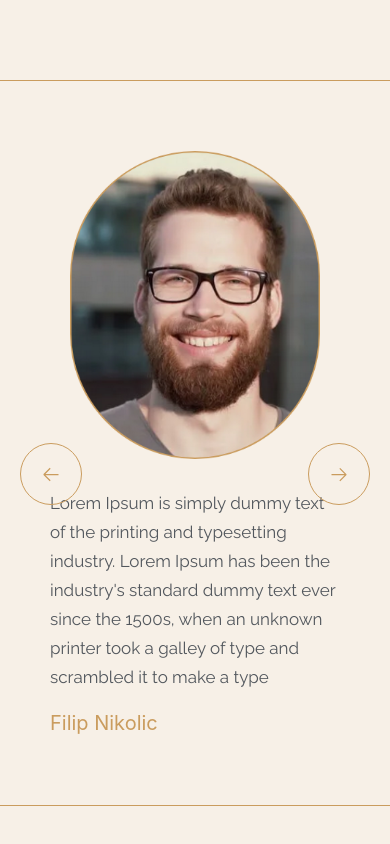
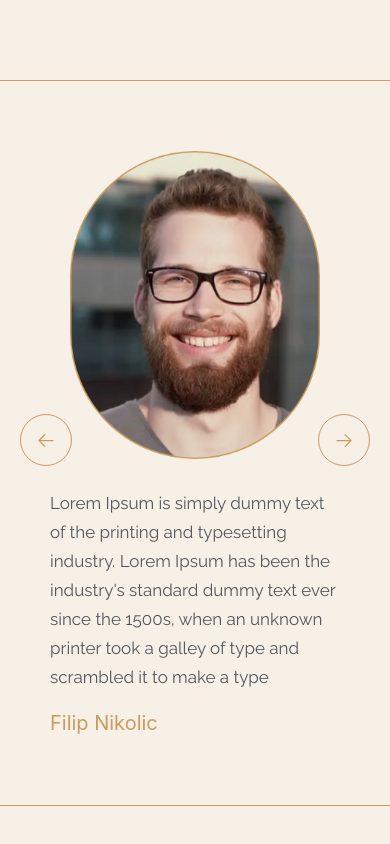
Before and after one commit to nerko85/estetika-dent, a Next.js app: page / in a window 390 px wide. Shown: the part 1620-2464 px from the top of the page. Built offline with nearby package versions, Linux system fonts and the light colour scheme.

Commit message:
Added animation to arrows and fixed team padding

```diff
--- a/components/Slider/Slider.js
+++ b/components/Slider/Slider.js
@@ -28,19 +28,17 @@ export default function Slider({ elements, children, type, perView, nav }) {
           breakpoints={{
             300: {
               slidesPerView: 1,
-              spaceBetween: 20,
+              spaceBetween: 0,
             },
             640: {
               slidesPerView: 1,
-              spaceBetween: 20,
+              spaceBetween: 0,
             },
             768: {
               slidesPerView: 2,
-              spaceBetween: 40,
             },
             1024: {
               slidesPerView: 3,
-              spaceBetween: 50,
             },
           }}
         >
--- a/containers/Grid/Grid.style.js
+++ b/containers/Grid/Grid.style.js
@@ -2,7 +2,7 @@ import styled from "styled-components";
 
 const Grid = styled.div`
   display: grid;
-  grid-template-columns: repeat(auto-fit, minmax(300px, 1fr));
+  grid-template-columns: repeat(auto-fit, minmax(270px, 1fr));
   grid-gap: 8rem;
 
   @media (max-width: ${({ theme }) => theme.tablet}) {
--- a/styles/globals.css
+++ b/styles/globals.css
@@ -43,6 +43,11 @@ a {
   border-radius: 50%;
   z-index: 999;
   cursor: pointer;
+  transition: all 0.35s cubic-bezier(0.85, 0, 0.15, 1);
+}
+
+.custom-btn svg {
+  position: relative;
 }
 
 .custom-btn.swiper-next {
@@ -52,3 +57,31 @@ a {
 .custom-btn.swiper-prev {
   left: 2rem;
 }
+
+.custom-btn:hover {
+  background-color: #ca9c5e;
+  color: #fff;
+}
+
+.custom-btn:hover svg {
+  animation: arrow 1s forwards infinite;
+}
+
+@media (max-width: 500px) {
+  .custom-btn {
+    top: 46%;
+    padding: 1.5rem;
+  }
+}
+
+@keyframes arrow {
+  0% {
+    transform: translateX(0px);
+  }
+  50% {
+    transform: translateX(4px);
+  }
+  100% {
+    transform: translateX(0px);
+  }
+}
```
